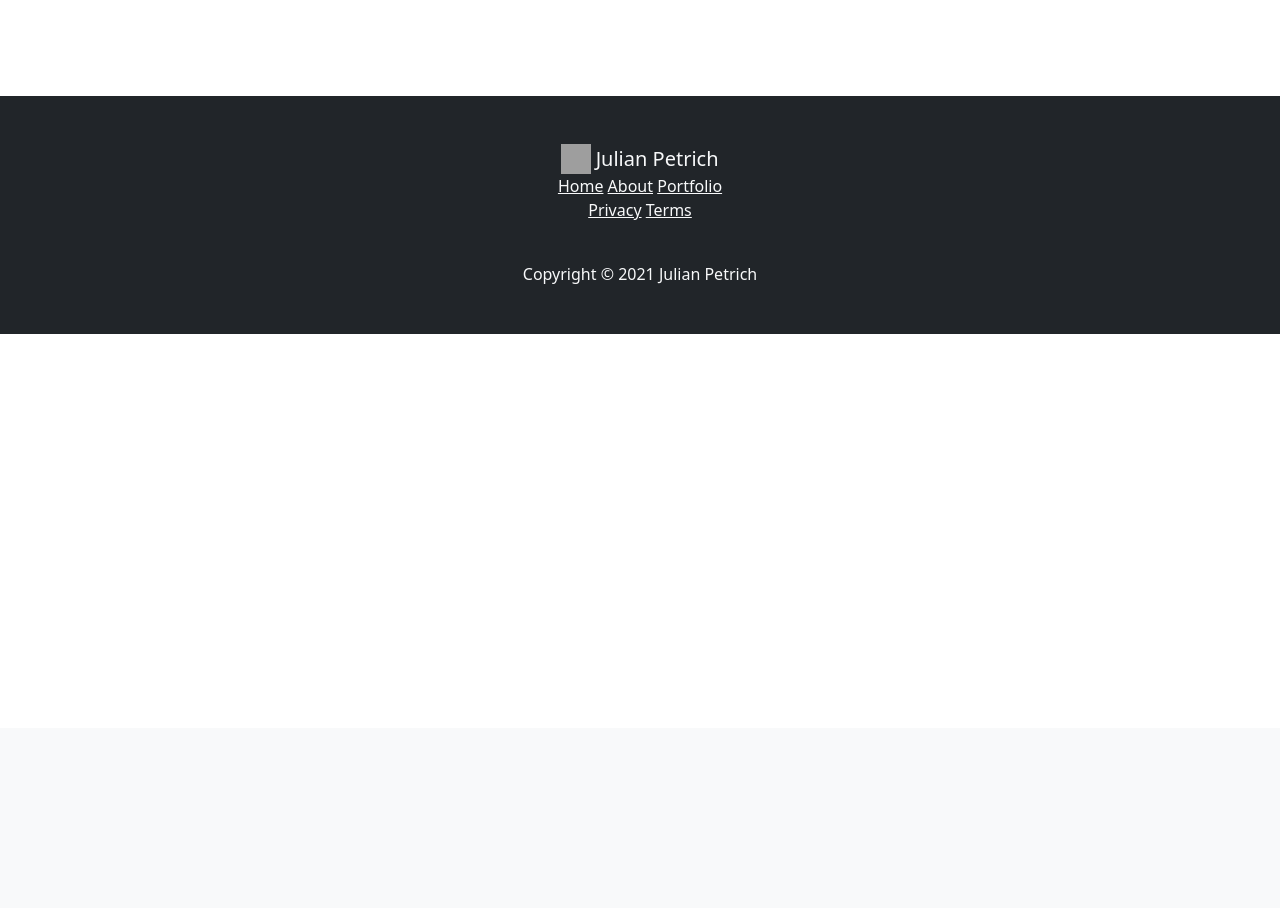
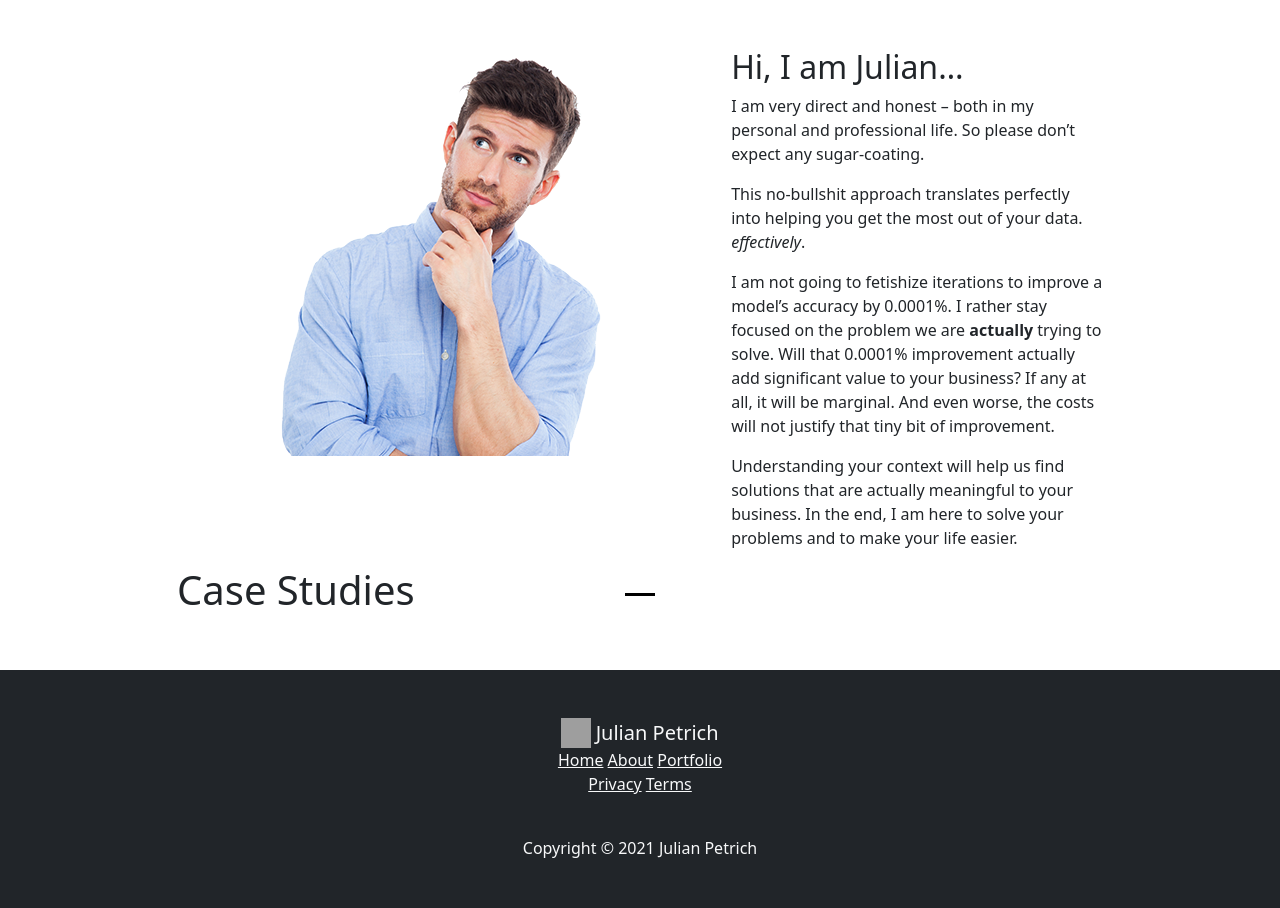
Before and after one commit to julianpetrich/jpdotcom, a Django app: page / in a window 1280 px wide. Shown: the part 72-980 px from the top of the page. Before the commit the page ends 406 px from the top, so only its background shows below. Run offline with Django 3.2, Linux system fonts and the light colour scheme; data that the repository does not hold is empty; parts of the project's set-up code (start-up, migrations or seed data) failed here and were passed over; grey boxes are pictures that could not be loaded.

Commit message:
adds about page

```diff
--- a/app/templates/home.html
+++ b/app/templates/home.html
@@ -1,4 +1,6 @@
 <!-- templates/home.html -->
 {% extends '_base.html' %}
 {% block content %}
+    {% include 'pages/about.html' %}
+    {% include 'pages/projects.html' %}
 {% endblock content %}
--- a/app/templates/pages/about.html
+++ b/app/templates/pages/about.html
@@ -1,10 +1,9 @@
 {%  load static %}
-<div class="container p-5" id="about">
 <div class="row justify-content-md-center">
+    <div class="col-lg-7">
+        <img src="{% static 'images/aboutme.png' %}" class="img-fluid mx-auto d-block" alt="about Julian Petrich portrait">
+    </div>
     <div class="col-lg-5">
-            <img src="{% static 'images/aboutme.png' %}" class="img-fluid mx-auto d-block">
-        </div>
-        <div class="col-lg-4">
         <h2>Hi, I am Julian…</h2>
         <p>I am very direct and honest – both in my personal and professional life.
             So please don’t expect any sugar-coating.</p>
@@ -19,4 +18,3 @@
             In the end, I am here to solve your problems and to make your life easier.</p>
     </div>
 </div>
-</div>
```
Also changed, not shown: app/static/images/aboutme.png (added). Lines whose indentation alone changed are shown as unchanged.
